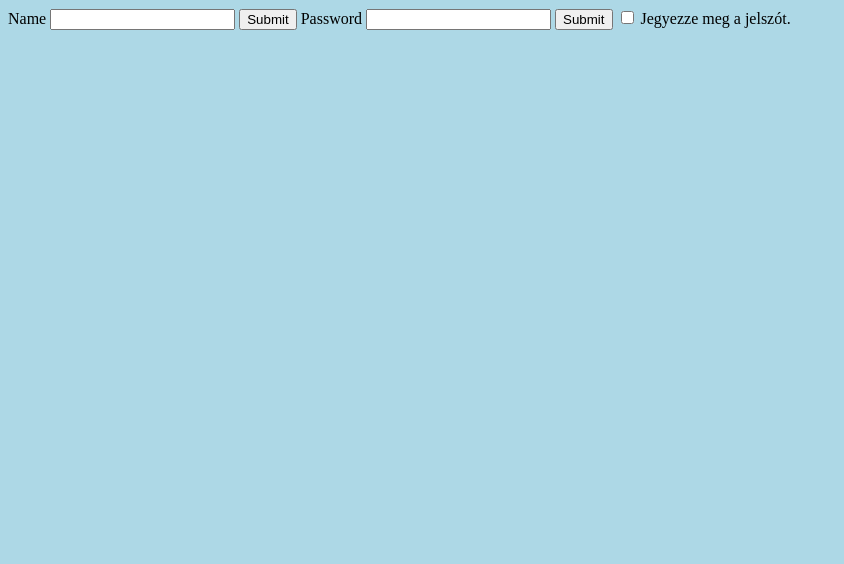
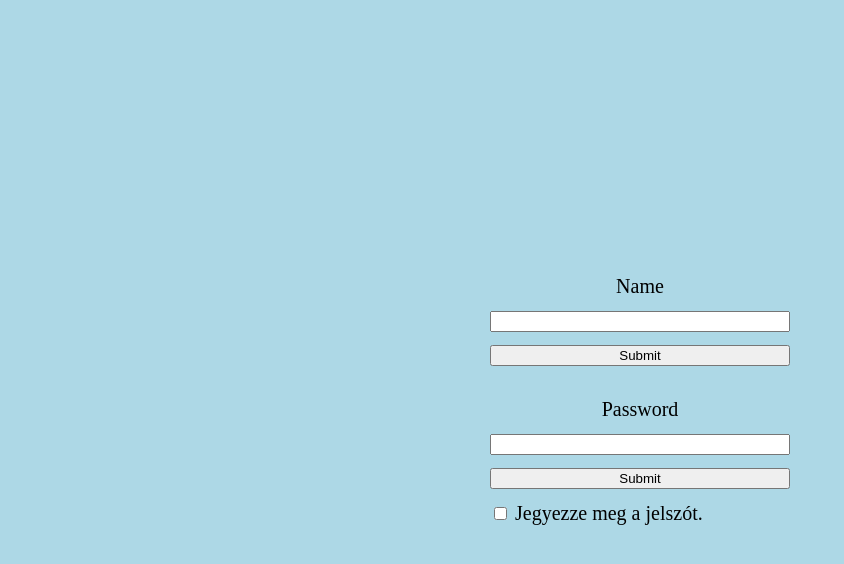
Before and after one commit to ViolaChaos/Form, a plain HTML site: page html/index.html in a window 1280 px wide. Shown: the whole page, without its empty margins (0-844 px from the left). Drawn offline with Linux system fonts and the light colour scheme.

Commit message:
edit css

```diff
--- a/css/style.css
+++ b/css/style.css
@@ -1,3 +1,31 @@
 body {
   background-color: rgb(173, 216, 230);
+  font-size: 20px;
 }
+
+/* div label {
+  border-style: rounded;
+} */
+
+form  {
+  display: flex;
+  flex-direction: column;
+  width: 300px;
+  height: 250px;
+  justify-content: space-between;
+}
+
+label {
+  text-align: center;
+}
+
+#pass {
+  margin-top: 20px;
+}
+
+.container {
+  position: absolute;
+  top: 50%;
+  left: 50%;
+  transform: translate(-50%, -50%);
+}
--- a/html/index.html
+++ b/html/index.html
@@ -1,21 +1,28 @@
 <!DOCTYPE html>
 <html lang="en">
+
 <head>
   <meta charset="UTF-8">
   <meta name="viewport" content="width=device-width, initial-scale=1.0">
   <link rel="stylesheet" href="/css/style.css">
   <title>Document</title>
 </head>
+
 <body>
+  <div class="container">
     <form>
-    <label for="Name">Name</label>
-    <input type="text" id="Name" required>
+      <label for="name">Name</label>
+      <input type="text" id="name" required>
       <input type="submit">
-    <label for="Password">Password</label>
-    <input type="text" id="Password" required>
+      <label id="pass" for="password">Password</label>
+      <input type="password" id="password" required>
       <input type="submit">
+      <div>
         <input type="checkbox" id="remember" name="remember" value="text">
         <label for="remember">Jegyezze meg a jelszót.</label>
+      </div>
     </form>
+  </div>
 </body>
+
 </html>
```
Lines whose indentation alone changed are shown as unchanged.
